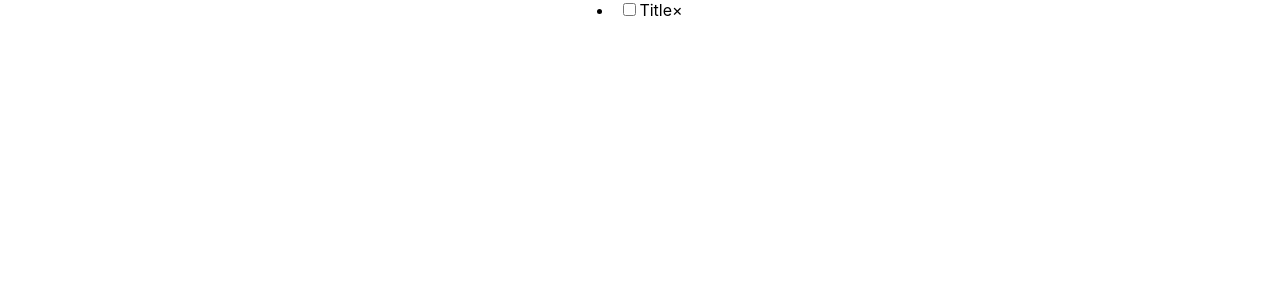
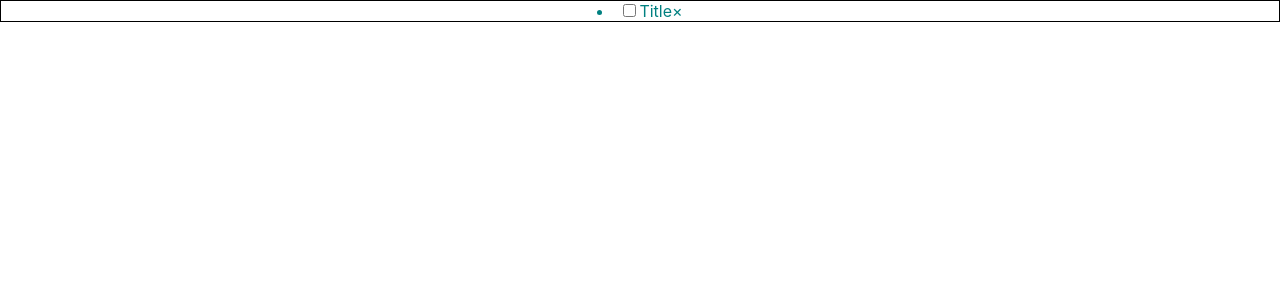
Before and after one commit to Oliolixinfree/react-type-script, a React (Create React App) app: page / in a window 1280 px wide. Shown: the top 300 px of the page. Built offline with nearby package versions, Linux system fonts and the light colour scheme.

Commit message:
Типизация стилей

```diff
--- a/src/App.tsx
+++ b/src/App.tsx
@@ -5,7 +5,7 @@ import TodoItem from './components/TodoItem';
 function App() {
   return (
     <div className="App">
-      <TodoItem id="1" title="Title" completed={false} />
+      <TodoItem id="1" title="Title" completed={false} style={{ border: '1px solid black' }} />
     </div>
   );
 }
--- a/src/components/TodoItem.tsx
+++ b/src/components/TodoItem.tsx
@@ -4,10 +4,11 @@ interface TodoItemProps {
   id: string;
   title: string;
   completed: boolean;
+  style?: React.CSSProperties;
 }
-const TodoItem: React.FC<TodoItemProps> = ({ id, title, completed }) => {
+const TodoItem: React.FC<TodoItemProps> = ({ id, title, completed, style = {} }) => {
   return (
-    <li>
+    <li style={{ color: 'teal', backgroundColor: 'white', ...style }}>
       <input type="checkbox" checked={completed} />
       <span>{title}</span>
       <span>&times;</span>
```
